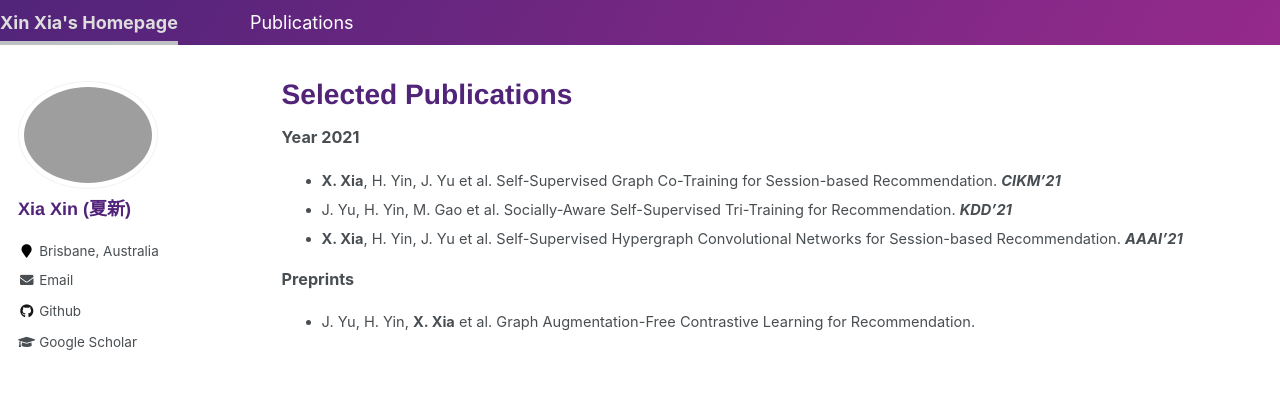
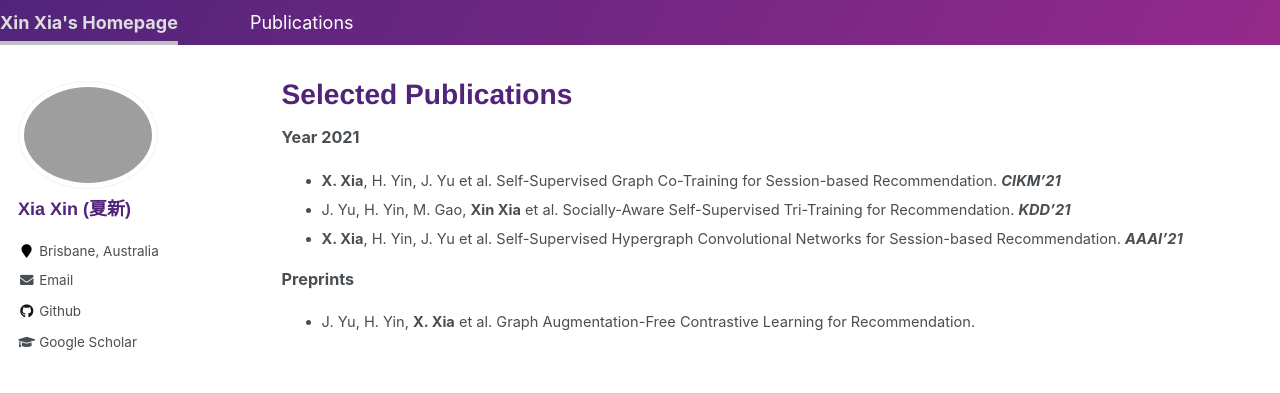
Before and after one commit to xiaxin1998/xiaxin1998.github.io, a Jekyll site: the page built from _pages/publications.md, in a window 1280 px wide. Shown: the top 393 px of the page. Built offline with Jekyll 4.4.1, drawn with Linux system fonts in a browser that asks for light colours.

Commit message:
initialization

```diff
--- a/_pages/publications.md
+++ b/_pages/publications.md
@@ -7,7 +7,7 @@ author_profile: true
 
 <b>Year 2021</b>
 + <b>X. Xia</b>, H. Yin, J. Yu et al. Self-Supervised Graph Co-Training for Session-based Recommendation. <i><b>CIKM'21</b></i>
-+ J. Yu, H. Yin, M. Gao et al. Socially-Aware Self-Supervised Tri-Training for Recommendation. <i><b>KDD'21</b></i>
++ J. Yu, H. Yin, M. Gao, <b>Xin Xia</b> et al. Socially-Aware Self-Supervised Tri-Training for Recommendation. <i><b>KDD'21</b></i>
 + <b>X. Xia</b>, H. Yin, J. Yu et al. Self-Supervised Hypergraph Convolutional Networks for Session-based Recommendation. <i><b>AAAI'21</b></i>
 
 <b>Preprints</b>
```
